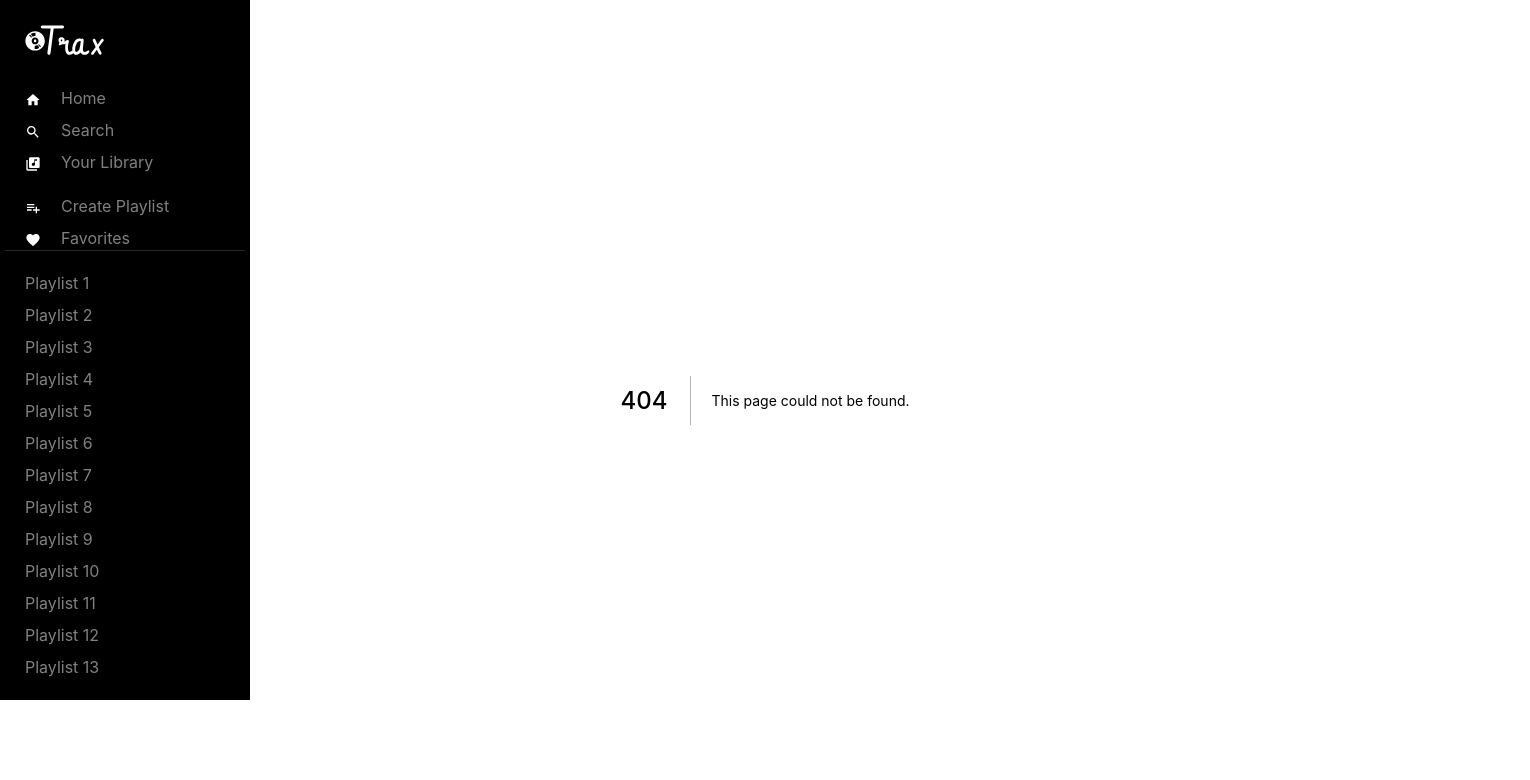
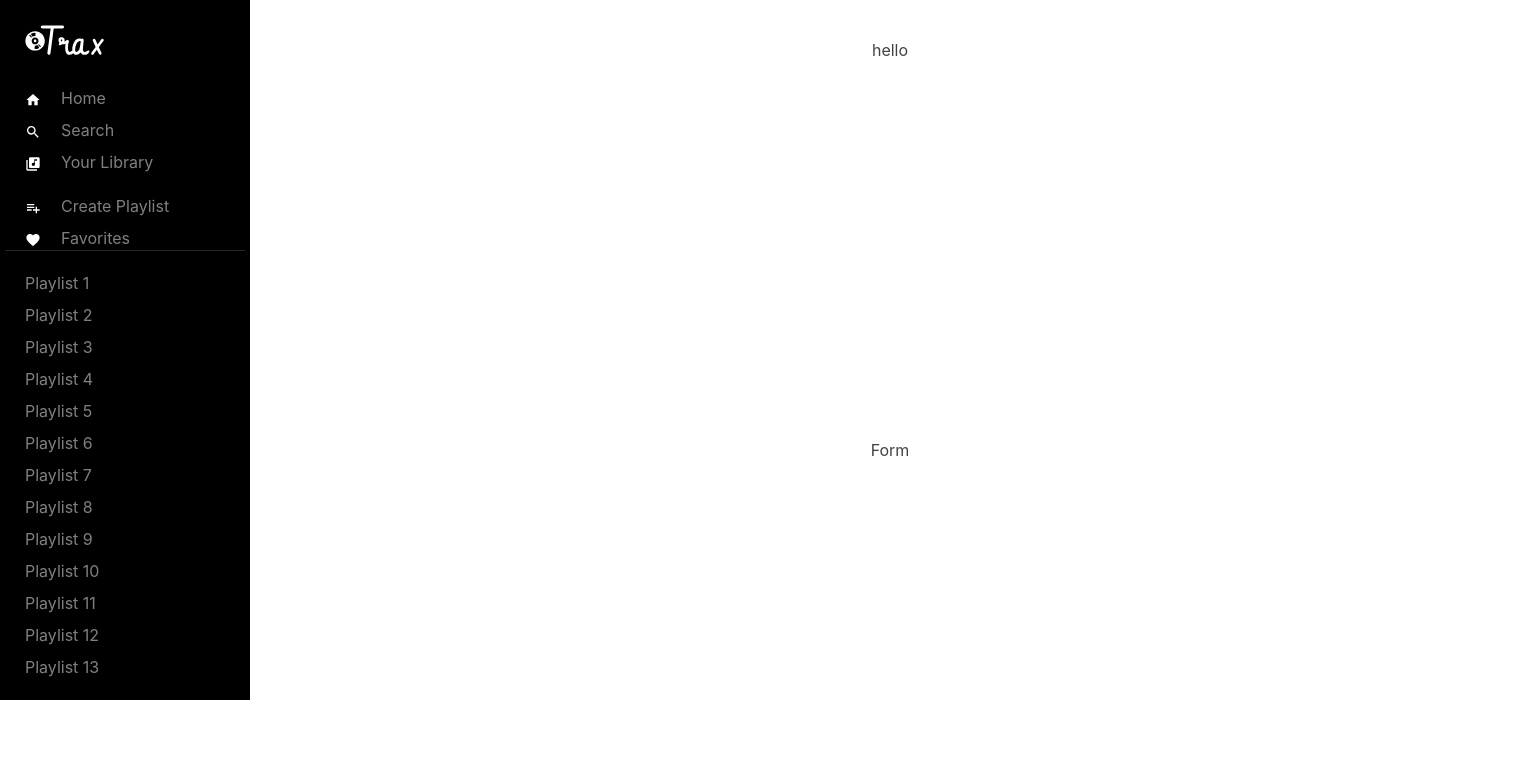
Before and after one commit to kelsi2/spotify-clone, a Next.js app: page /signup in a window 1280 px wide. Before the commit this address had no page. Shown: the top 780 px of the page, 1530 px wide, since content can reach past the window. Built offline with nearby package versions, Linux system fonts and the light colour scheme.

Commit message:
Create AuthForm and signin/signup pages

```diff
--- /dev/null
+++ b/components/AuthForm.tsx
@@ -0,0 +1,25 @@
+import { FC, useState } from "react";
+import { Box, Flex, Input, Button } from "@chakra-ui/react";
+import { useRouter } from "next/router";
+import { useSWRConfig } from "swr";
+import { auth } from "../lib/mutations";
+
+const AuthForm: FC<{ mode: string }> = ({ mode }) => {
+  const [email, setEmail] = useState("");
+  const [password, setPassword] = useState("");
+  const [isLoading, setIsLoading] = useState(false);
+  const router = useRouter();
+
+  return (
+    <Box height="100vh" width="100vw" bg="white">
+      <Flex justify="center" align="center" height="100px">
+        hello
+      </Flex>
+      <Flex justify="center" align="center" height="calc(100vh - 100px)">
+        Form
+      </Flex>
+    </Box>
+  );
+};
+
+export default AuthForm;
--- a/pages/_app.tsx
+++ b/pages/_app.tsx
@@ -1,43 +1,47 @@
-import { ChakraProvider, extendTheme } from '@chakra-ui/react'
-import PlayerLayout from '../components/playerLayout'
-import 'reset-css'
+import { ChakraProvider, extendTheme } from "@chakra-ui/react";
+import PlayerLayout from "../components/playerLayout";
+import "reset-css";
 
 const theme = extendTheme({
   colors: {
     gray: {
-      100: '#F5F5F5',
-      200: '#EEEEEE',
-      300: '#E0E0E0',
-      400: '#BDBDBD',
-      500: '#9E9E9E',
-      600: '#757575',
-      700: '#616161',
-      800: '#424242',
-      900: '#212121'
-    }
+      100: "#F5F5F5",
+      200: "#EEEEEE",
+      300: "#E0E0E0",
+      400: "#BDBDBD",
+      500: "#9E9E9E",
+      600: "#757575",
+      700: "#616161",
+      800: "#424242",
+      900: "#212121",
+    },
   },
   components: {
     Button: {
       variants: {
         link: {
-          ':focus': {
-            outline: 'none',
-            boxShadow: 'none'
-          }
-        }
-      }
-    }
-  }
-})
+          ":focus": {
+            outline: "none",
+            boxShadow: "none",
+          },
+        },
+      },
+    },
+  },
+});
 
-function MyApp({ Component, pageProps }) {
+const MyApp = ({ Component, pageProps }) => {
   return (
     <ChakraProvider theme={theme}>
-      <PlayerLayout>
+      {Component.authPage ? (
         <Component {...pageProps} />
-      </PlayerLayout>
+      ) : (
+        <PlayerLayout>
+          <Component {...pageProps} />
+        </PlayerLayout>
+      )}
     </ChakraProvider>
-  )
-}
+  );
+};
 
-export default MyApp
+export default MyApp;
--- /dev/null
+++ b/pages/signup.tsx
@@ -0,0 +1,9 @@
+import AuthForm from "../components/AuthForm";
+
+const Signup = () => {
+  return <AuthForm mode="signup" />;
+};
+
+Signup.authpage = true
+
+export default Signup;
```
Also changed, not shown: pages/signin.tsx (added, +9 -0 lines).
